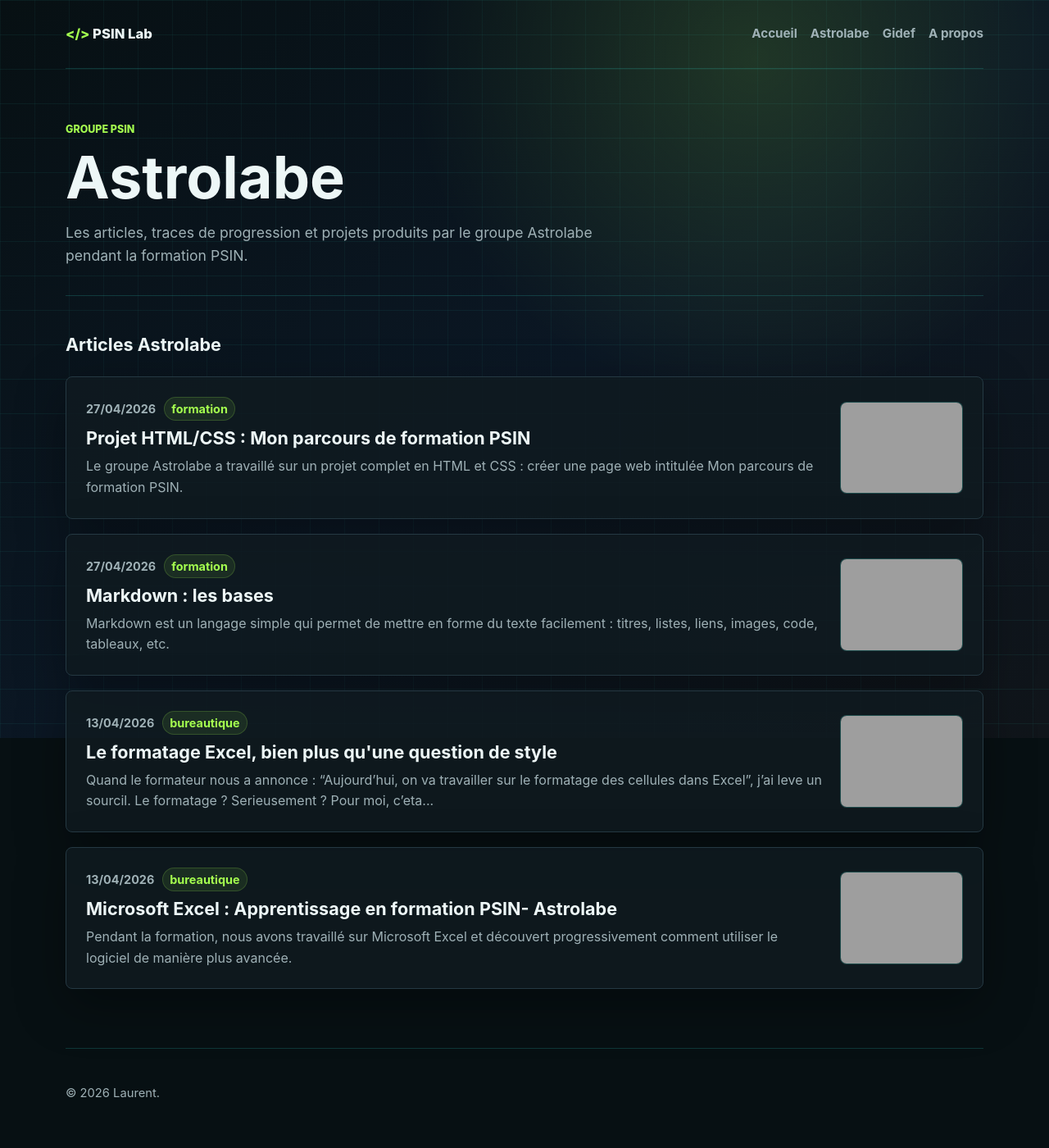
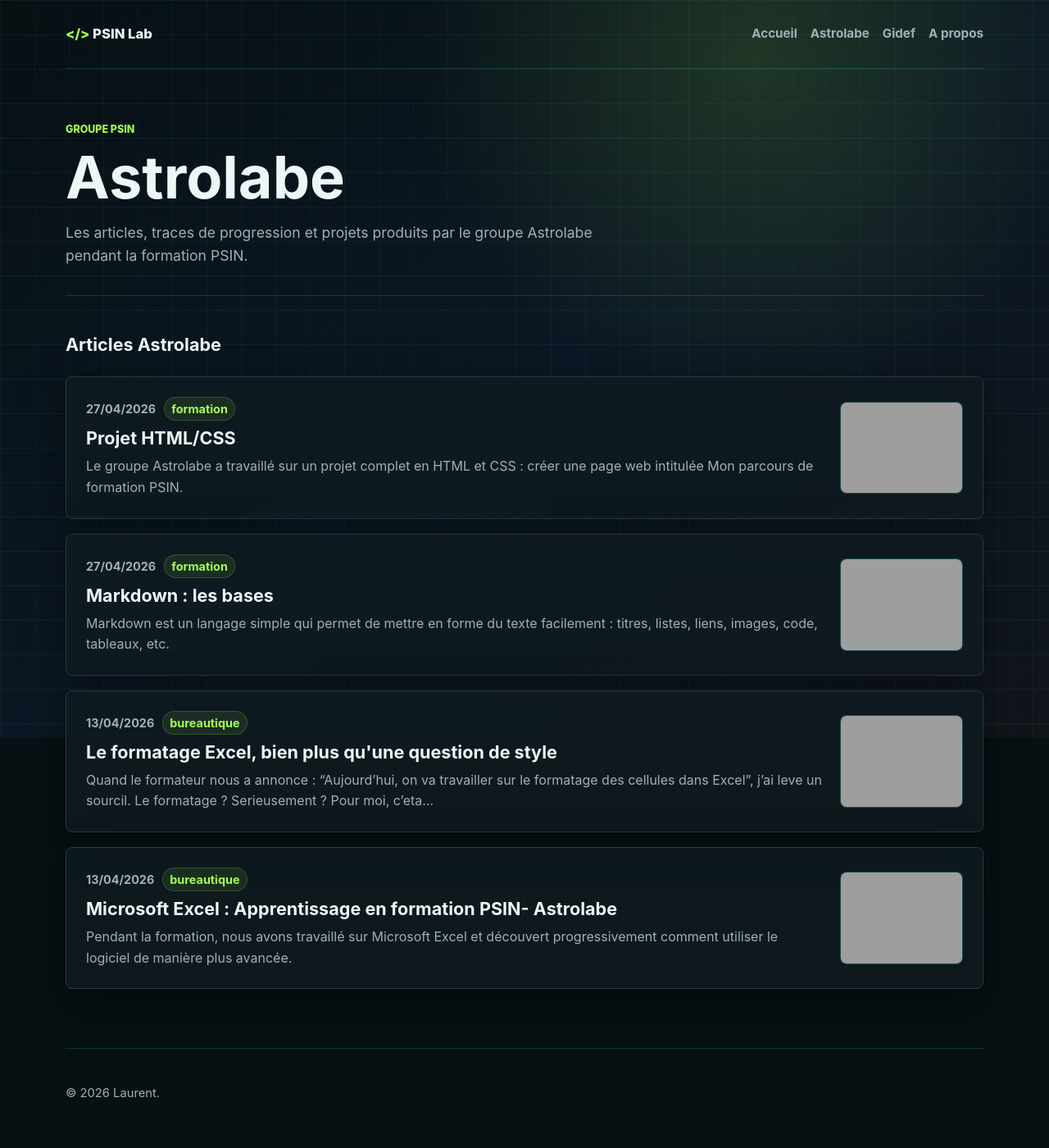
Before and after one commit to LaurentSta/epiejekyll, a Jekyll site: the page built from astrolabe.md, in a window 1280 px wide. Shown: the whole page at 82% size. Built offline with Jekyll 4.4.1, drawn with Linux system fonts in a browser that asks for light colours; grey boxes are pictures that could not be loaded.

Commit message:
Raccourcit le titre du projet HTML CSS

```diff
--- a/_posts/2026-04-27-projet-html-css-ma-formation-psin.md
+++ b/_posts/2026-04-27-projet-html-css-ma-formation-psin.md
@@ -1,5 +1,5 @@
 ---
-title: "Projet HTML/CSS : Mon parcours de formation PSIN"
+title: "Projet HTML/CSS"
 date: 2026-04-27 09:30:00 +0200
 categories: formation
 groupe: astrolab
```
